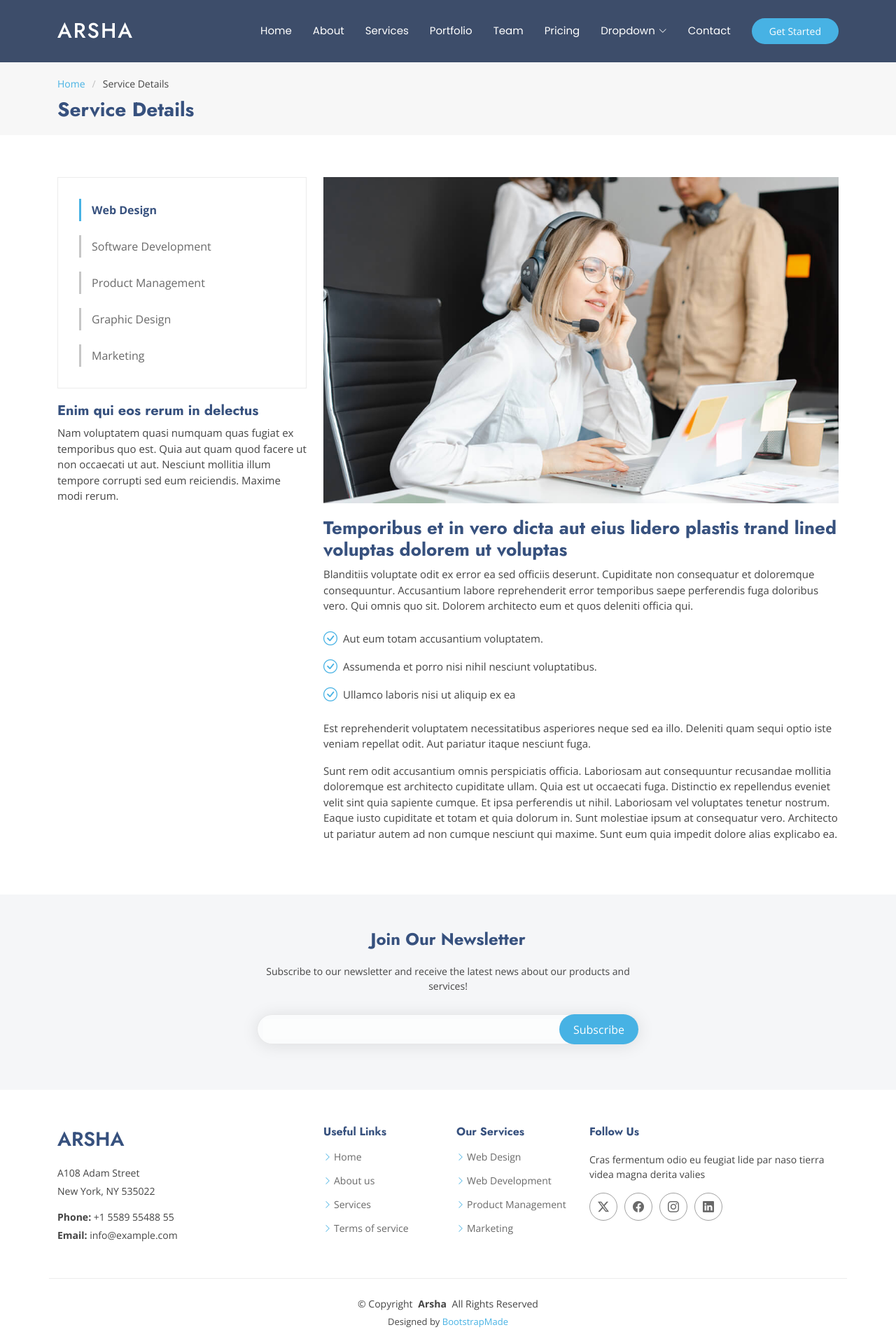
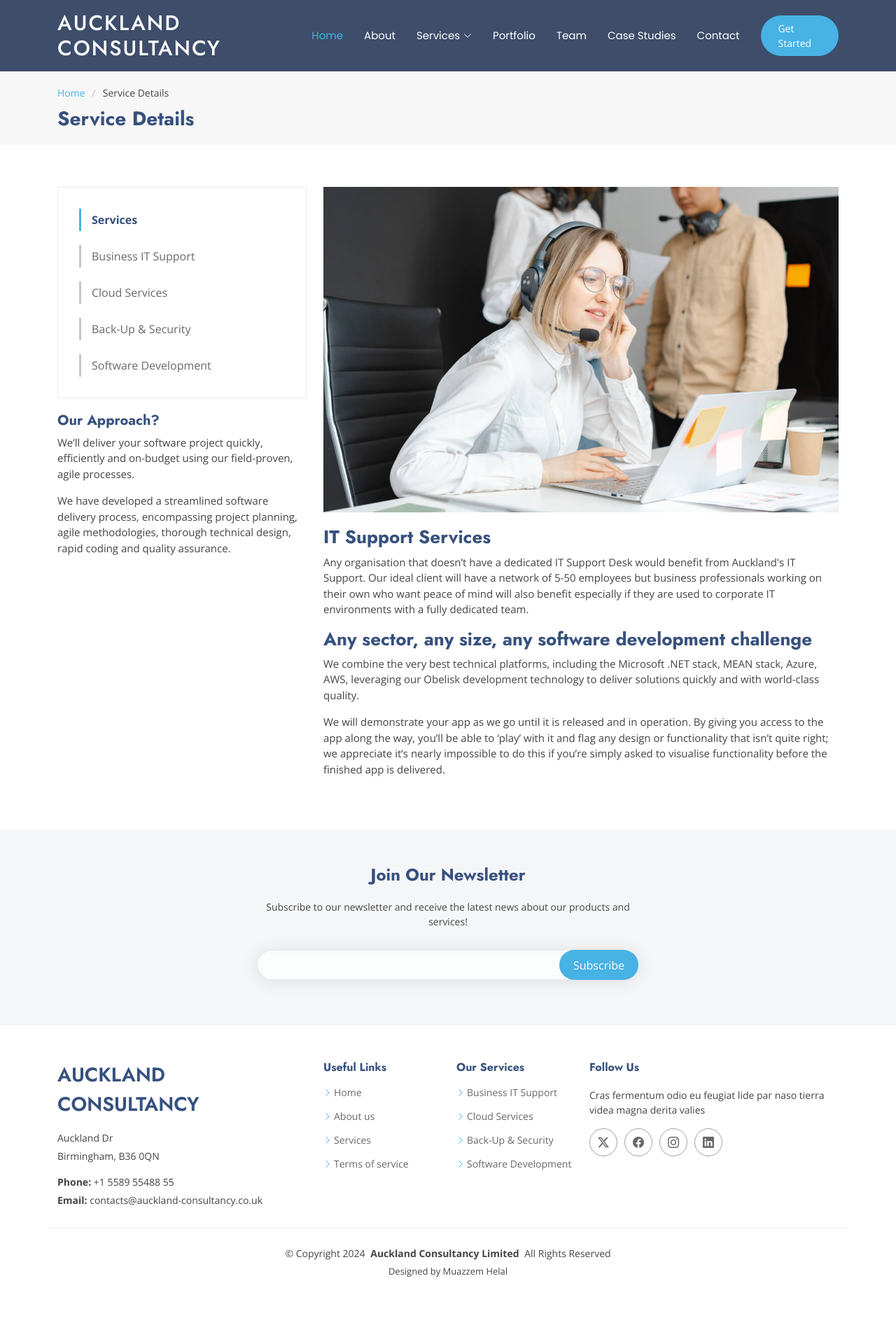
Before and after one commit to gingermuaz/Auckland-Consultancy-Limited, a plain HTML site: page service-details.html in a window 1280 px wide. Shown: the whole page at 70% size. Drawn offline with nearby package versions, Linux system fonts and the light colour scheme.

Commit message:
Update service-details.html

```diff
--- a/service-details.html
+++ b/service-details.html
@@ -4,7 +4,7 @@
 <head>
   <meta charset="utf-8">
   <meta content="width=device-width, initial-scale=1.0" name="viewport">
-  <title>Service Details - Arsha Bootstrap Template</title>
+  <title>Service Details - Auckland Consultancy</title>
   <meta content="" name="description">
   <meta content="" name="keywords">
 
@@ -44,34 +44,56 @@
       <a href="index.html" class="logo d-flex align-items-center me-auto">
         <!-- Uncomment the line below if you also wish to use an image logo -->
         <!-- <img src="assets/img/logo.png" alt=""> -->
-        <h1 class="sitename">Arsha</h1>
+        <h1 class="sitename">Auckland Consultancy</h1>
       </a>
 
       <nav id="navmenu" class="navmenu">
         <ul>
-          <li><a href="#hero">Home</a></li>
+          <li><a href="#hero" class="active">Home</a></li>
           <li><a href="#about">About</a></li>
-          <li><a href="#services">Services</a></li>
+          <li class="dropdown"><a href="#services"><span>Services</span> <i class="bi bi-chevron-down toggle-dropdown"></i></a>
+            <ul>
+              <li class="dropdown"><a href="business-it-support.html"><span>Business IT Support</span> <i class="bi bi-chevron-down toggle-dropdown"></i></a>
+                <ul>
+                  <li><a href="#">Business Continuity</a></li>
+                  <li><a href="#">Data Back-Up</a></li>
+                  <li><a href="#">IT Hardware</a></li>
+                  <li><a href="#">IT Maintenance</a></li>
+                  <li><a href="#">IT Network Cabling</a></li>
+                  <li><a href="#">IT Network Monitoring</a></li>
+                  <li><a href="#">Your IT Support Desk</a></li>
+                </ul>
+              </li>
+              <li class="dropdown"><a href="cloud-services.html"><span>Cloud Services</span> <i class="bi bi-chevron-down toggle-dropdown"></i></a>
+                <ul>
+                  <li><a href="#">Microsoft 365</a></li>
+                  <li><a href="#">Microsoft Azure</a></li>
+                  <li><a href="#">AWS</a></li>
+                </ul>
+              </li>
+              <li class="dropdown"><a href="back-up-n-security.html"><span>Backup & Security</span> <i class="bi bi-chevron-down toggle-dropdown"></i></a>
+                <ul>
+                  <li><a href="#">Network Security</a></li>
+                  <li><a href="#">Veeam Back-Up</a></li>
+                  <li><a href="#">Cyber Essentials</a></li>
+                  <li><a href="#">Spam Protection</a></li>
+                  <li><a href="#">Security & Privacy</a></li>
+                </ul>
+              </li>
+              <li class="dropdown"><a href="software-development.html"><span>Software Development</span> <i class="bi bi-chevron-down toggle-dropdown"></i></a>
+                <ul>
+                  <li><a href="#">Mobile Android/IOS</a></li>
+				  <li><a href="#">Web Application Development</a></li>
+                  <li><a href="#">Desktop Apps(GUI)</a></li>
+                  <li><a href="#">Scripts (C#, Python e.g)</a></li>
+				  <li><a href="#">Legacy Software</a></li>
+                </ul>
+              </li>
+            </ul>
+          </li>
           <li><a href="#portfolio">Portfolio</a></li>
           <li><a href="#team">Team</a></li>
-          <li><a href="#pricing">Pricing</a></li>
-          <li class="dropdown"><a href="#"><span>Dropdown</span> <i class="bi bi-chevron-down toggle-dropdown"></i></a>
-            <ul>
-              <li><a href="#">Dropdown 1</a></li>
-              <li class="dropdown"><a href="#"><span>Deep Dropdown</span> <i class="bi bi-chevron-down toggle-dropdown"></i></a>
-                <ul>
-                  <li><a href="#">Deep Dropdown 1</a></li>
-                  <li><a href="#">Deep Dropdown 2</a></li>
-                  <li><a href="#">Deep Dropdown 3</a></li>
-                  <li><a href="#">Deep Dropdown 4</a></li>
-                  <li><a href="#">Deep Dropdown 5</a></li>
-                </ul>
-              </li>
-              <li><a href="#">Dropdown 2</a></li>
-              <li><a href="#">Dropdown 3</a></li>
-              <li><a href="#">Dropdown 4</a></li>
-            </ul>
-          </li>
+          <li><a href="#testimonials">Case Studies</a></li>
           <li><a href="#contact">Contact</a></li>
         </ul>
         <i class="mobile-nav-toggle d-xl-none bi bi-list"></i>
@@ -106,33 +128,31 @@
 
           <div class="col-lg-4" data-aos="fade-up" data-aos-delay="100">
             <div class="services-list">
-              <a href="#" class="active">Web Design</a>
-              <a href="#">Software Development</a>
-              <a href="#">Product Management</a>
-              <a href="#">Graphic Design</a>
-              <a href="#">Marketing</a>
+              <a href="service-details.html" class="active">Services</a>
+			  <div></div>
+              <a href="business-it-support.html">Business IT Support</a>
+              <a href="cloud-services.html">Cloud Services</a>
+              <a href="back-up-n-security.html">Back-Up & Security</a>
+              <a href="software-development.html">Software Development</a>
             </div>
 
-            <h4>Enim qui eos rerum in delectus</h4>
-            <p>Nam voluptatem quasi numquam quas fugiat ex temporibus quo est. Quia aut quam quod facere ut non occaecati ut aut. Nesciunt mollitia illum tempore corrupti sed eum reiciendis. Maxime modi rerum.</p>
+            <h4>Our Approach?</h4>
+			<p>We’ll deliver your software project quickly, efficiently and on-budget using our field-proven, agile processes.</p>
+            <p>We have developed a streamlined software delivery process, encompassing project planning, agile methodologies, thorough technical design, rapid coding and quality assurance.</p>
           </div>
 
           <div class="col-lg-8" data-aos="fade-up" data-aos-delay="200">
             <img src="assets/img/services.jpg" alt="" class="img-fluid services-img">
-            <h3>Temporibus et in vero dicta aut eius lidero plastis trand lined voluptas dolorem ut voluptas</h3>
+            <h3>IT Support Services</h3>
             <p>
-              Blanditiis voluptate odit ex error ea sed officiis deserunt. Cupiditate non consequatur et doloremque consequuntur. Accusantium labore reprehenderit error temporibus saepe perferendis fuga doloribus vero. Qui omnis quo sit. Dolorem architecto eum et quos deleniti officia qui.
+              Any organisation that doesn’t have a dedicated IT Support Desk would benefit from Auckland's IT Support. Our ideal client will have a network of 5-50 employees but business professionals working on their own who want peace of mind will also benefit especially if they are used to corporate IT environments with a fully dedicated team.
             </p>
-            <ul>
-              <li><i class="bi bi-check-circle"></i> <span>Aut eum totam accusantium voluptatem.</span></li>
-              <li><i class="bi bi-check-circle"></i> <span>Assumenda et porro nisi nihil nesciunt voluptatibus.</span></li>
-              <li><i class="bi bi-check-circle"></i> <span>Ullamco laboris nisi ut aliquip ex ea</span></li>
-            </ul>
-            <p>
-              Est reprehenderit voluptatem necessitatibus asperiores neque sed ea illo. Deleniti quam sequi optio iste veniam repellat odit. Aut pariatur itaque nesciunt fuga.
+            <h3>Any sector, any size, any software development challenge</h3>
+			<p>
+              We combine the very best technical platforms, including the Microsoft .NET stack, MEAN stack, Azure, AWS, leveraging our Obelisk development technology to deliver solutions quickly and with world-class quality.
             </p>
-            <p>
-              Sunt rem odit accusantium omnis perspiciatis officia. Laboriosam aut consequuntur recusandae mollitia doloremque est architecto cupiditate ullam. Quia est ut occaecati fuga. Distinctio ex repellendus eveniet velit sint quia sapiente cumque. Et ipsa perferendis ut nihil. Laboriosam vel voluptates tenetur nostrum. Eaque iusto cupiditate et totam et quia dolorum in. Sunt molestiae ipsum at consequatur vero. Architecto ut pariatur autem ad non cumque nesciunt qui maxime. Sunt eum quia impedit dolore alias explicabo ea.
+			<p>
+              We will demonstrate your app as we go until it is released and in operation. By giving you access to the app along the way, you’ll be able to ‘play’ with it and flag any design or functionality that isn’t quite right; we appreciate it’s nearly impossible to do this if you’re simply asked to visualise functionality before the finished app is delivered.
             </p>
           </div>
 
@@ -167,22 +187,22 @@
       <div class="row gy-4">
         <div class="col-lg-4 col-md-6 footer-about">
           <a href="index.html" class="d-flex align-items-center">
-            <span class="sitename">Arsha</span>
+            <span class="sitename">Auckland Consultancy</span>
           </a>
           <div class="footer-contact pt-3">
-            <p>A108 Adam Street</p>
-            <p>New York, NY 535022</p>
+            <p>Auckland Dr</p>
+            <p>Birmingham, B36 0QN</p>
             <p class="mt-3"><strong>Phone:</strong> <span>+1 5589 55488 55</span></p>
-            <p><strong>Email:</strong> <span>info@example.com</span></p>
+            <p><strong>Email:</strong> <span>contacts@auckland-consultancy.co.uk</span></p>
           </div>
         </div>
 
         <div class="col-lg-2 col-md-3 footer-links">
           <h4>Useful Links</h4>
           <ul>
-            <li><i class="bi bi-chevron-right"></i> <a href="#">Home</a></li>
-            <li><i class="bi bi-chevron-right"></i> <a href="#">About us</a></li>
-            <li><i class="bi bi-chevron-right"></i> <a href="#">Services</a></li>
+            <li><i class="bi bi-chevron-right"></i> <a href="#hero">Home</a></li>
+            <li><i class="bi bi-chevron-right"></i> <a href="#about">About us</a></li>
+            <li><i class="bi bi-chevron-right"></i> <a href="#services">Services</a></li>
             <li><i class="bi bi-chevron-right"></i> <a href="#">Terms of service</a></li>
           </ul>
         </div>
@@ -190,10 +210,10 @@
         <div class="col-lg-2 col-md-3 footer-links">
           <h4>Our Services</h4>
           <ul>
-            <li><i class="bi bi-chevron-right"></i> <a href="#">Web Design</a></li>
-            <li><i class="bi bi-chevron-right"></i> <a href="#">Web Development</a></li>
-            <li><i class="bi bi-chevron-right"></i> <a href="#">Product Management</a></li>
-            <li><i class="bi bi-chevron-right"></i> <a href="#">Marketing</a></li>
+            <li><i class="bi bi-chevron-right"></i> <a href="#">Business IT Support</a></li>
+            <li><i class="bi bi-chevron-right"></i> <a href="#">Cloud Services</a></li>
+            <li><i class="bi bi-chevron-right"></i> <a href="#">Back-Up & Security</a></li>
+            <li><i class="bi bi-chevron-right"></i> <a href="#">Software Development</a></li>
           </ul>
         </div>
 
@@ -212,13 +232,13 @@
     </div>
 
     <div class="container copyright text-center mt-4">
-      <p>© <span>Copyright</span> <strong class="px-1 sitename">Arsha</strong> <span>All Rights Reserved</span></p>
+      <p>© <span>Copyright 2024</span> <strong class="px-1 sitename">Auckland Consultancy Limited</strong> <span>All Rights Reserved</span></p>
       <div class="credits">
         <!-- All the links in the footer should remain intact. -->
         <!-- You can delete the links only if you've purchased the pro version. -->
         <!-- Licensing information: https://bootstrapmade.com/license/ -->
         <!-- Purchase the pro version with working PHP/AJAX contact form: [buy-url] -->
-        Designed by <a href="https://bootstrapmade.com/">BootstrapMade</a>
+        Designed by Muazzem Helal
       </div>
     </div>
 
```
